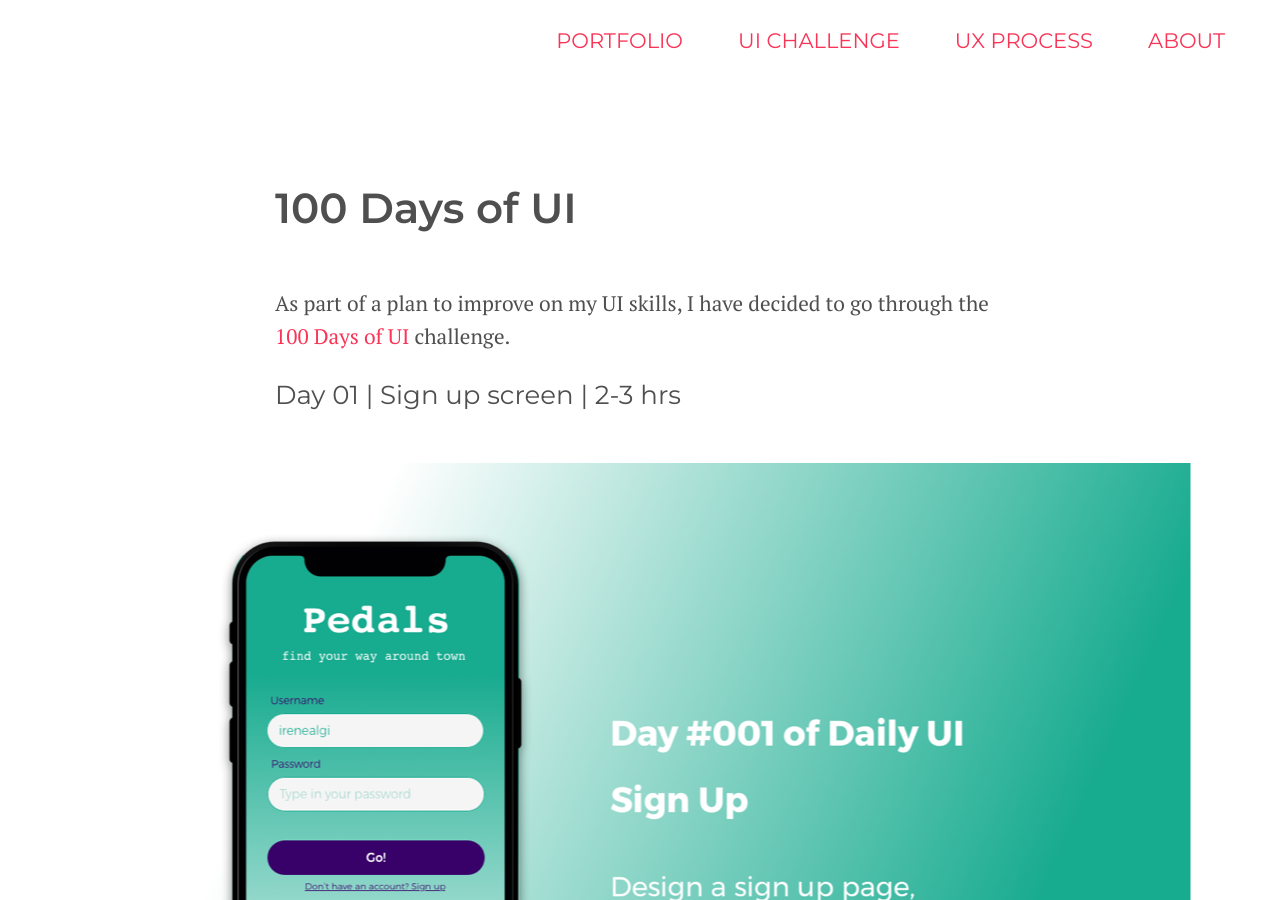
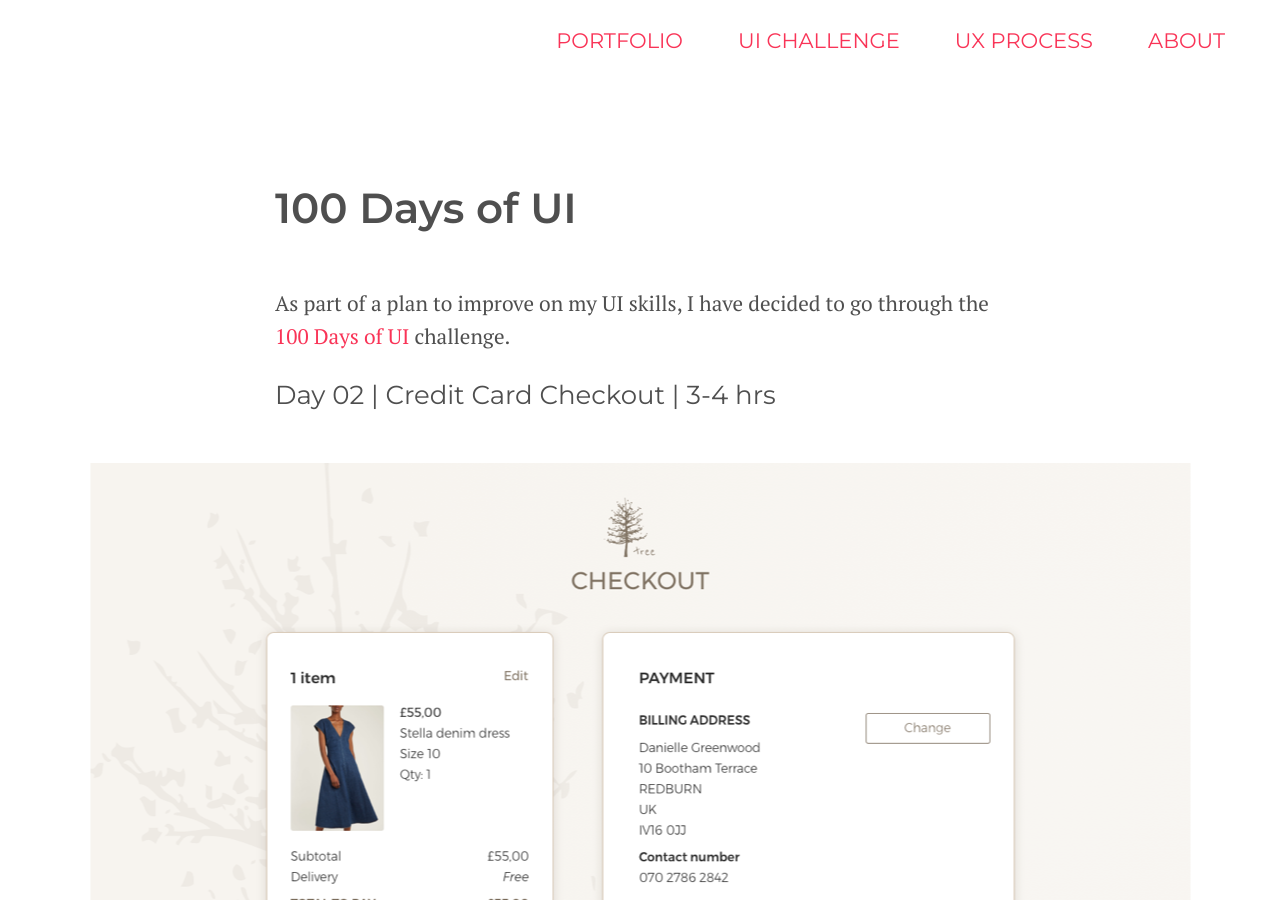
Before and after one commit to irenealgi/irenealegre.com, a Jekyll site: the page built from 100-days-UI.md, in a window 1280 px wide and 900 px high. Built offline with Jekyll 4.4.1, drawn with Linux system fonts in a browser that asks for light colours.

Commit message:
day 2
Former-commit-id: 8578ebaef8d81eb23383f016cd9cb0d46bef2bd6

```diff
--- a/100-days-UI.md
+++ b/100-days-UI.md
@@ -5,6 +5,10 @@ title: "100 Days of UI"
 
 As part of a plan to improve on my UI skills, I have decided to go through the [100 Days of UI](http://www.dailyui.co/){:target="_blank"} challenge.
 
+### Day 02 | Credit Card Checkout | 3-4 hrs
+
+![](images/case_studies/30_days_challenge/Day_2.png)
+
 ### Day 01 | Sign up screen | 2-3 hrs
 
 ![](images/case_studies/30_days_challenge/Day_1.png)
```
Also changed, not shown: images/case_studies/30_days_challenge/Day_2.png (added).
